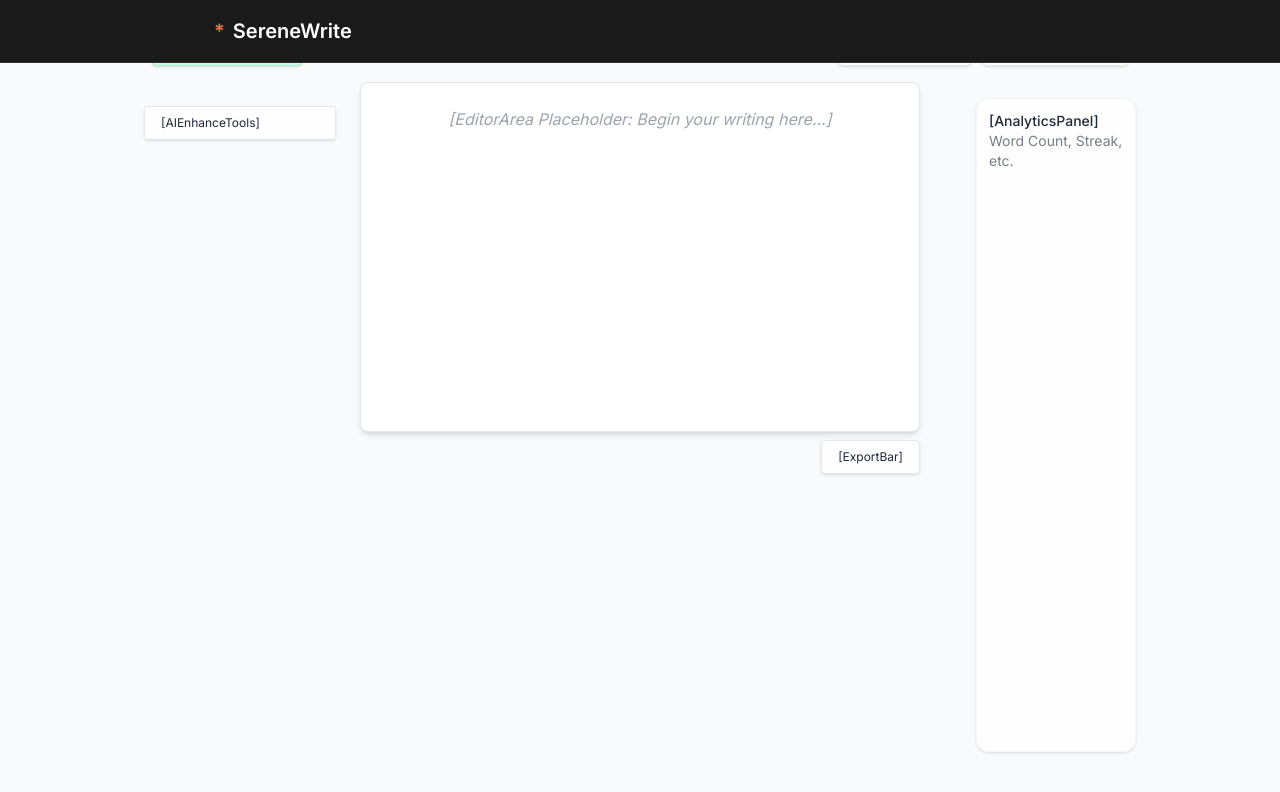
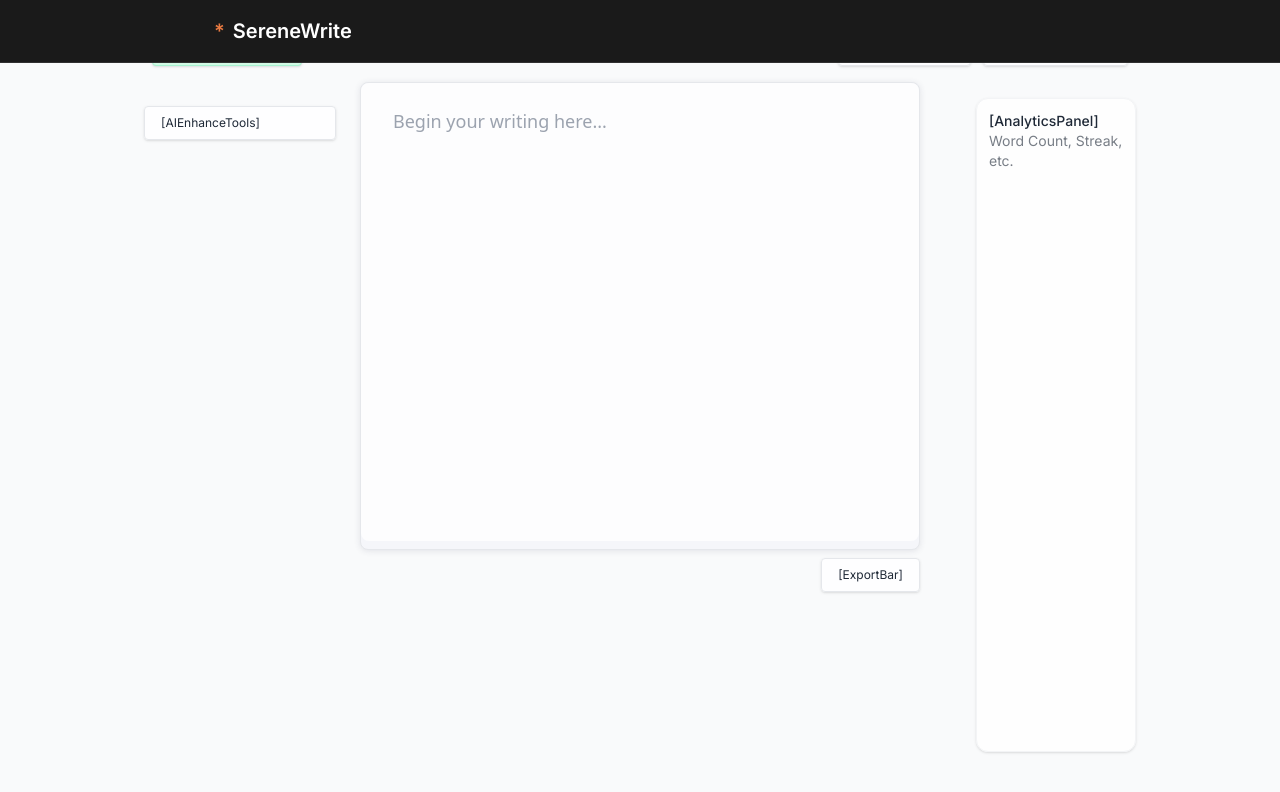
Before and after one commit to Workflow-Manager-admin/serenewrite-26632-fa1b55d3, a React (Create React App) app in the folder serenewrite_web_app/: page / in a window 1280 px wide. Shown: the top 792 px of the page. Built offline with nearby package versions, Linux system fonts and the light colour scheme; the HTML template or start-up script is replaced by a standard one.

Commit message:
Auto-commit: Changes as of 2025-05-30T08:44:51.746638+00:00

```diff
--- a/serenewrite_web_app/src/components/EditorArea.js
+++ b/serenewrite_web_app/src/components/EditorArea.js
@@ -1,21 +1,70 @@
-import React from "react";
+import React, { useState, useRef } from "react";
 
 /**
  * EditorArea is the minimalist core editor for SereneWrite.
- * Placeholder implementation, styled with Tailwind for a calming light theme.
+ * Replaces the placeholder with a real styled textarea input, themed calming light.
  */
 // PUBLIC_INTERFACE
 function EditorArea() {
+  // Editor content state
+  const [content, setContent] = useState("");
+  // Focus state for visual cues
+  const [isFocused, setIsFocused] = useState(false);
+  // Ref for textarea to support future features
+  const textareaRef = useRef(null);
+
+  // Handler for content change
+  const handleChange = (e) => {
+    setContent(e.target.value);
+  };
+
+  // Handlers for focus/blur (for styling and potential analytics)
+  const handleFocus = () => setIsFocused(true);
+  const handleBlur = () => setIsFocused(false);
+
   return (
-    <div
-      className="w-full bg-white rounded-lg shadow-md min-h-[350px] max-w-2xl mx-auto p-6
-      border border-gray-200 focus-within:shadow-lg transition-shadow"
+    <section
+      className={`w-full max-w-2xl mx-auto bg-white rounded-lg border border-gray-200 shadow-md p-0 flex flex-col transition-shadow
+        min-h-[350px] outline-none
+        ${isFocused ? "ring-2 ring-accent shadow-lg" : "focus-within:shadow-lg"}
+      `}
       aria-label="Main writing editor area"
+      tabIndex={-1}
+      style={{
+        background: "#F5F6FA",
+        boxShadow:
+          isFocused
+            ? "0 0 0 2px #A3CEF1, 0 3px 12px 0 rgba(163,206,241,0.05)"
+            : "0 1px 6px 0 rgba(60,60,90,0.12)",
+      }}
     >
-      <div className="text-gray-400 text-center italic pointer-events-none select-none">
-        [EditorArea Placeholder: Begin your writing here...]
-      </div>
-    </div>
+      <textarea
+        ref={textareaRef}
+        className={`flex-1 w-full resize-none bg-transparent rounded-lg py-6 px-8 text-lg leading-relaxed
+          text-gray-800 placeholder-gray-400 border-none outline-none focus:outline-none
+          transition-colors duration-100 font-sans
+          ${isFocused ? "bg-white" : "bg-white/80"}
+        `}
+        placeholder="Begin your writing here..."
+        value={content}
+        onChange={handleChange}
+        onFocus={handleFocus}
+        onBlur={handleBlur}
+        aria-label="Writing area"
+        rows={14}
+        spellCheck={true}
+        autoFocus={false}
+        autoCorrect="on"
+      />
+      {/* Optional: subtle shadow and border for interaction feedback */}
+      <div
+        className={`h-2 transition-all duration-200 ${
+          isFocused
+            ? "bg-gradient-to-r from-accent/30 to-accent/0"
+            : "bg-transparent"
+        } rounded-b-lg`}
+      />
+    </section>
   );
 }
 
```
Also changed, not shown: 1 other file (tests, documents, lock files or other folders).
